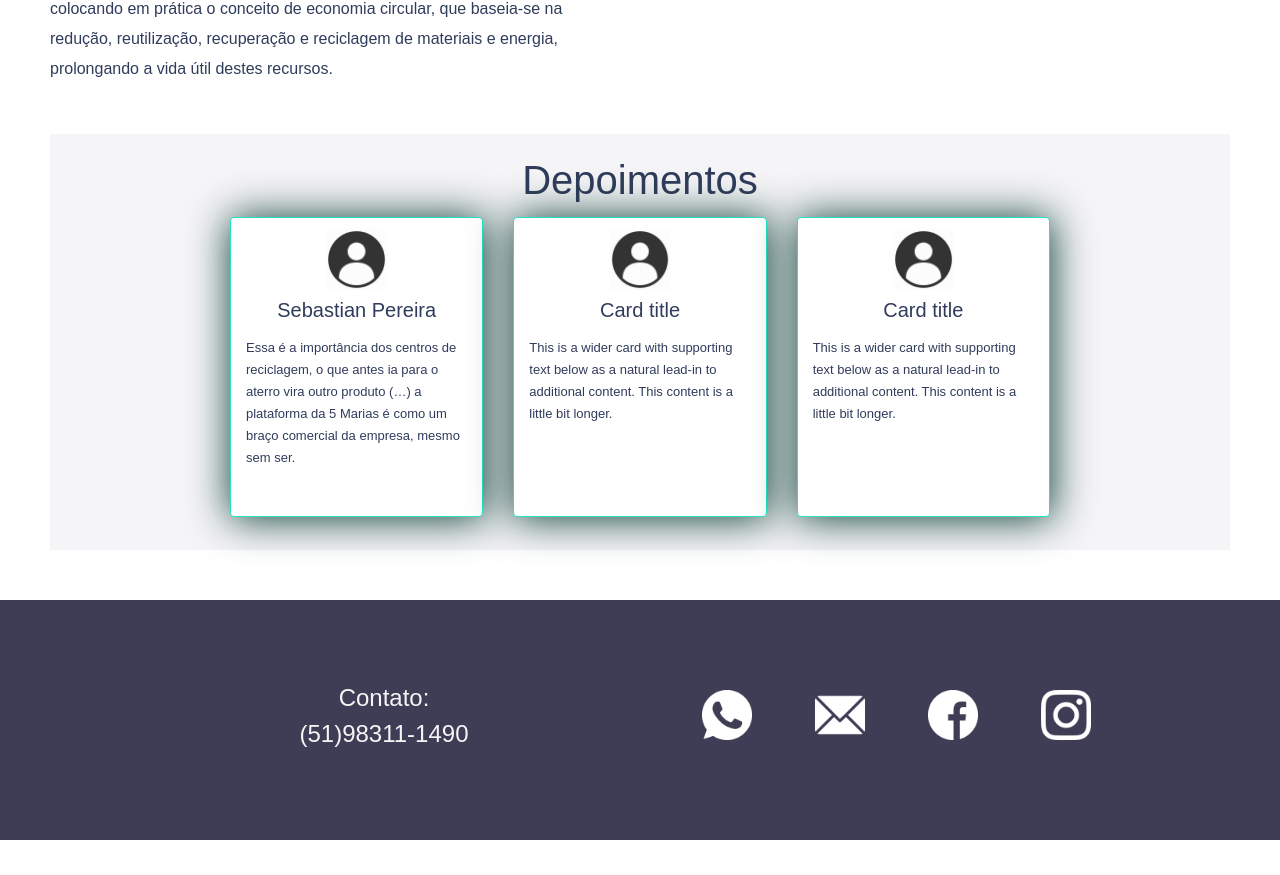
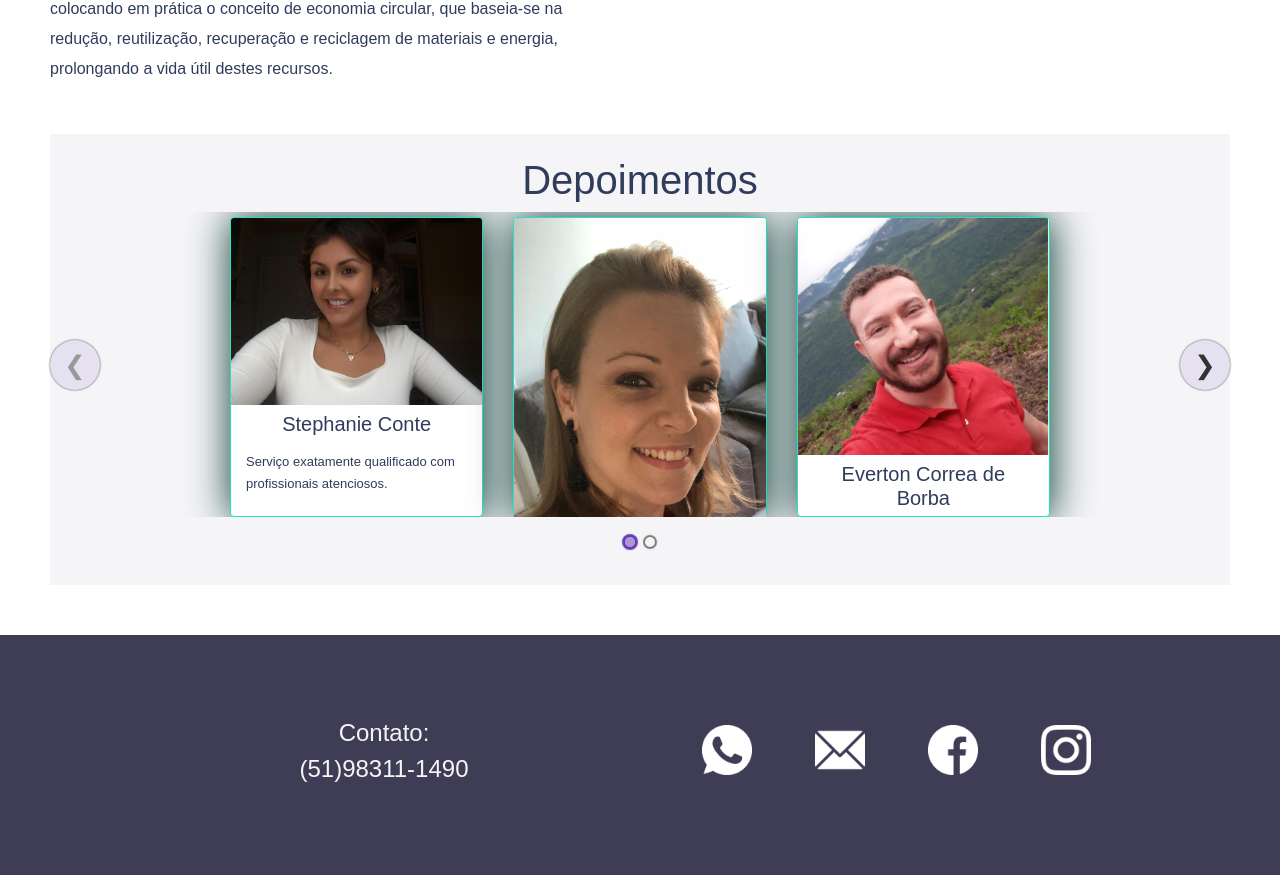
Before and after one commit to aceleradora-TW/descarte-certo, a React (Create React App) app in the folder frontend/: page / in a window 1280 px wide. Shown: the part 1535-2410 px from the top of the page. Before the commit the page ends 2375 px from the top, so only its background shows below. Built offline with nearby package versions, Linux system fonts and the light colour scheme.

Commit message:
@jhuan0999 @alinenecchi Alterando arquivo para slides

```diff
--- a/frontend/src/components/Depositions/index.js
+++ b/frontend/src/components/Depositions/index.js
@@ -2,56 +2,89 @@ import React from 'react'
 import './DepositionsStyles.css'
 import CardDeck from 'react-bootstrap/CardDeck'
 import Card from 'react-bootstrap/Card'
-import Avatar from '../images/icon-avatar.png'
-
-
+import PhotoCard1 from '../images/img1.png'
+import PhotoCard2 from '../images/img2.png'
+import PhotoCard3 from '../images/img3.png'
+import PhotoCard4 from '../images/img4.png'
+import PhotoCard5 from '../images/img5.png'
+import PhotoCard6 from '../images/img6.png'
+import Carousel from 'react-elastic-carousel'
+import TextsDepositions from './texts.json'
 
 function DepositionsComponent() {
+
   return (
-    <div>
-      <div className="div-depositions" id="Depoimentos">
-        <h1>Depoimentos</h1>
+
+  <div className="div-depositions" id="Depoimentos">
+    <div >
+      <h1 >{TextsDepositions.depositions.title}</h1>
+    </div>
+    <Carousel>
+      <CardDeck>
+          <Card>
+            <div  className="imgCard">
+              <Card.Img variant="top" src={PhotoCard1}/>
+            </div>
+            <Card.Body>
+              <Card.Title className='card.title'>{TextsDepositions.card1.title}</Card.Title>
+              <Card.Text className='text-card'>{TextsDepositions.card1.content}</Card.Text>
+            </Card.Body>
+          </Card>
+
+          <Card>
+            <div  class="imgCard">
+              <Card.Img variant="top" src={PhotoCard2}/>
+            </div>
+            <Card.Body>
+              <Card.Title>{TextsDepositions.card2.title}</Card.Title>
+              <Card.Text>{TextsDepositions.card2.content}</Card.Text>
+            </Card.Body>
+          </Card>
+
+          <Card>
+            <div  class="imgCard">
+              <Card.Img variant="top" src={PhotoCard3}/>
+            </div>
+            <Card.Body>
+              <Card.Title>{TextsDepositions.card3.title}</Card.Title>
+              <Card.Text>{TextsDepositions.card3.content}</Card.Text>
+            </Card.Body>
+          </Card>
+      </CardDeck>
+
       <CardDeck>
         <Card>
-          <div  class="avatar">
-            <Card.Img variant="top" src={Avatar}/>
+          <div class="imgCard">
+            <Card.Img variant="top" src={PhotoCard4}/>
           </div>
           <Card.Body>
-              <Card.Title> Sebastian Pereira </Card.Title>
-                <Card.Text>
-                Essa é a importância dos centros de reciclagem, o que antes ia para o aterro vira outro
-                produto (…) a plataforma da 5 Marias é como um braço comercial da empresa, mesmo sem ser.
-                </Card.Text>
+            <Card.Title>{TextsDepositions.card4.title}</Card.Title>
+            <Card.Text>{TextsDepositions.card4.content}</Card.Text>
           </Card.Body>
         </Card>
 
         <Card>
-          <div  class="avatar">
-            <Card.Img variant="top" src={Avatar}/>
+          <div class="imgCard">
+            <Card.Img variant="top" src={PhotoCard5}/>
           </div>
           <Card.Body>
-              <Card.Title>Card title</Card.Title>
-                <Card.Text>
-                  This is a wider card with supporting text below as a natural lead-in to
-                  additional content. This content is a little bit longer.
-                </Card.Text>
+            <Card.Title>{TextsDepositions.card5.title}</Card.Title>
+            <Card.Text>{TextsDepositions.card5.content}</Card.Text>
           </Card.Body>
         </Card>
 
         <Card>
-          <div  class="avatar">
-            <Card.Img variant="top" src={Avatar}/>
+          <div class="imgCard">
+            <Card.Img variant="top" src={PhotoCard6}/>
           </div>
           <Card.Body>
-              <Card.Title>Card title</Card.Title>
-                <Card.Text>
-                  This is a wider card with supporting text below as a natural lead-in to
-                  additional content. This content is a little bit longer.
-                </Card.Text>
+            <Card.Title>{TextsDepositions.card6.title}</Card.Title>
+            <Card.Text>{TextsDepositions.card6.content}</Card.Text>
           </Card.Body>
         </Card>
       </CardDeck>
-    </div>
-    </div>
+    </Carousel>
+  </div>
+
   )
 } export default DepositionsComponent
```
